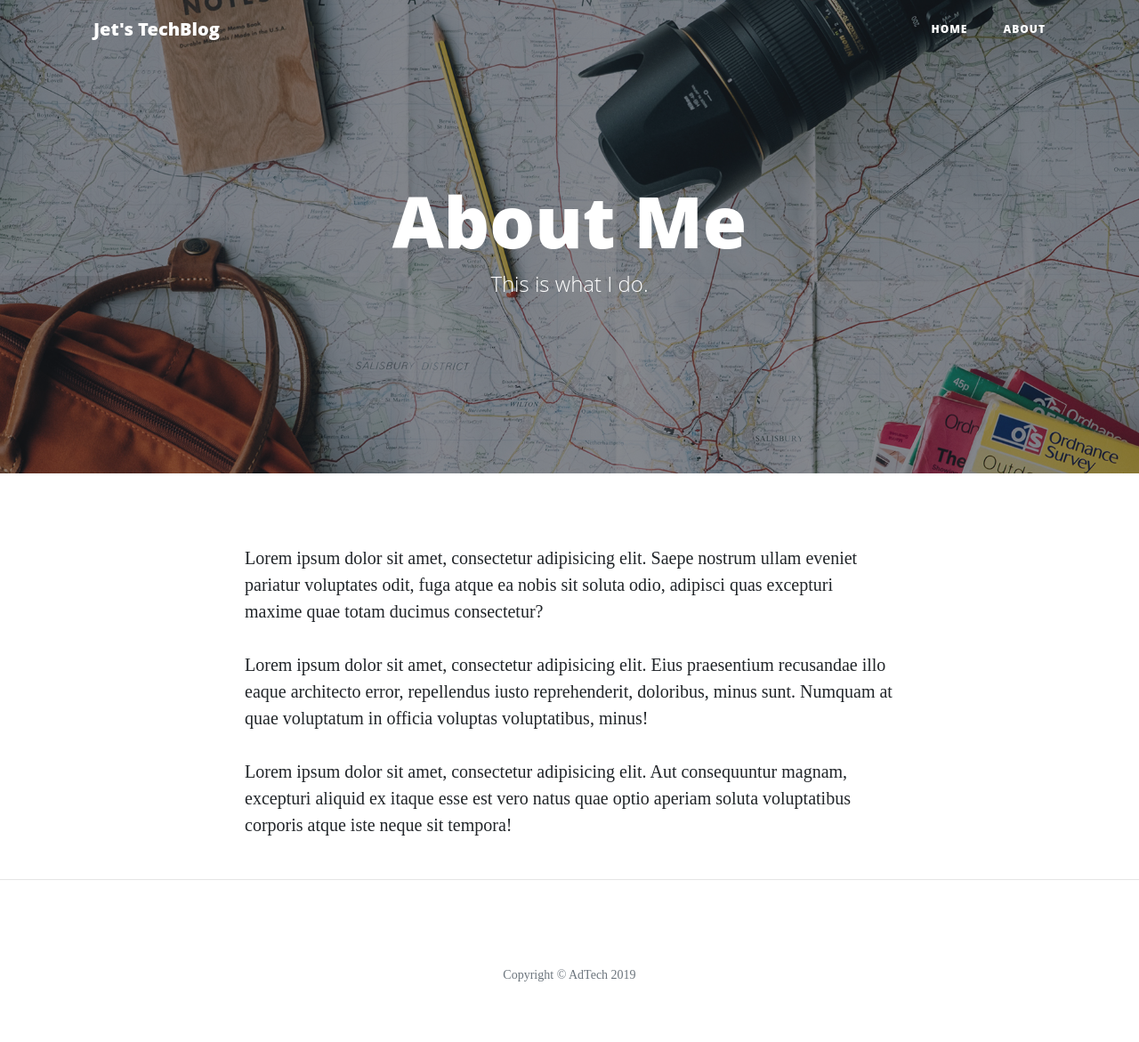
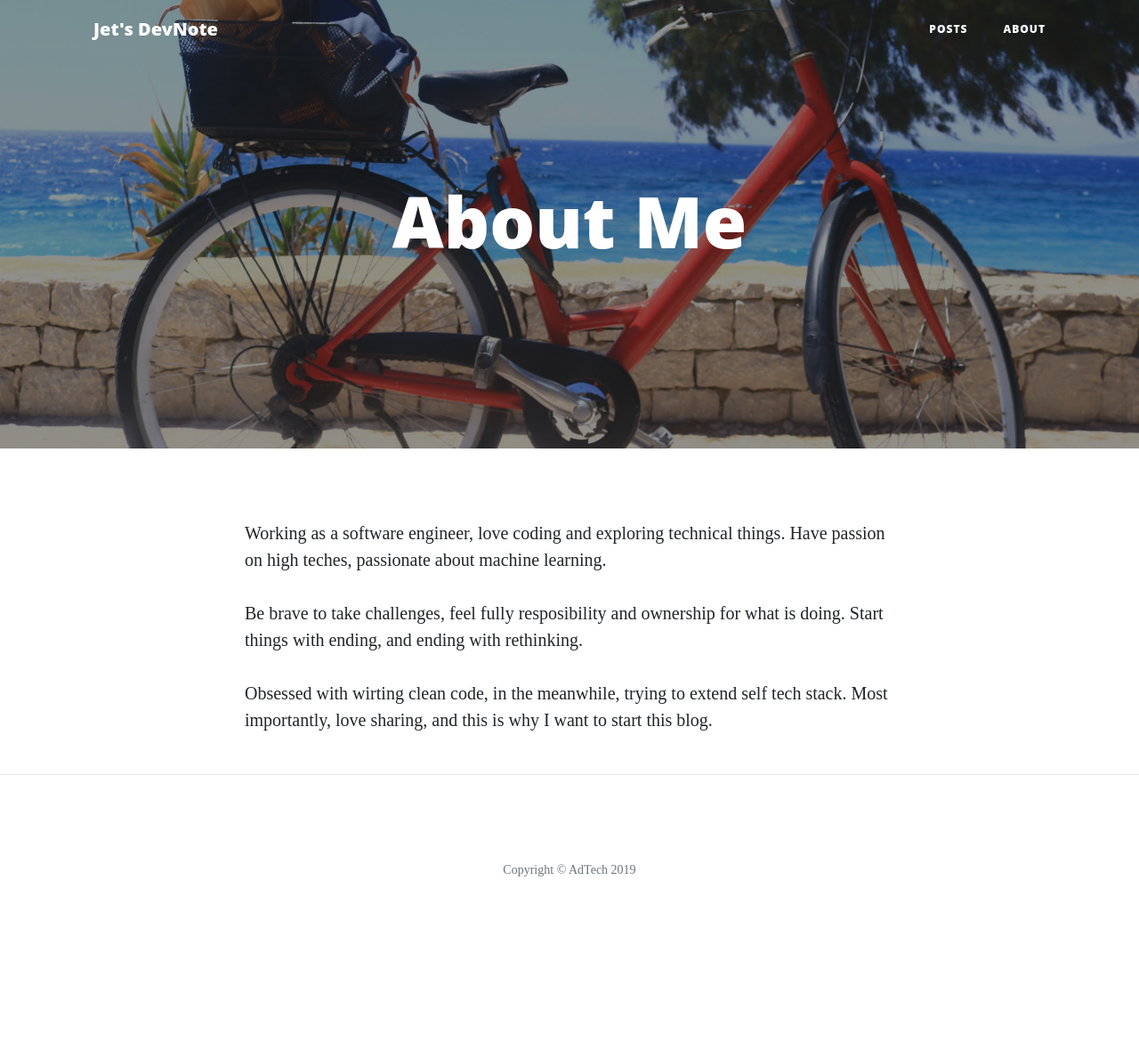
Before and after one commit to ADJet1437/JetBlog, a Flask app: page /about in a window 1280 px wide. Shown: the whole page at 89% size. After the commit the page ends 985 px from the top, so only its background shows below. Run offline with Flask 2, Linux system fonts and the light colour scheme; parts of the project's set-up code (start-up, migrations or seed data) failed here and were passed over; some libraries are stand-ins or nearby versions.

Commit message:
Added imgs, changed about me text, change titles etc.

```diff
--- a/controllers/addpost.py
+++ b/controllers/addpost.py
@@ -18,4 +18,4 @@ def add_post():
   db.session.add(post)
   db.session.commit()
 
-  return redirect(url_for('index'))
+  return redirect(url_for('index_page.index'))
--- a/manager.py
+++ b/manager.py
@@ -10,7 +10,7 @@ def create_all():
 
 
 def main():
-    app.run()
+    app.run(debug=True)
 
 if __name__ == "__main__":
     try:
--- a/templates/about.html
+++ b/templates/about.html
@@ -8,7 +8,7 @@
   <meta name="description" content="">
   <meta name="author" content="">
 
-  <title>Clean Blog - Start Bootstrap Theme</title>
+  <title>Jet's development notes</title>
 
   <!-- Bootstrap core CSS -->
   <link href="{{ url_for('static', filename='bootstrap.min.css')}}" rel="stylesheet">
@@ -23,7 +23,7 @@
   <!-- Navigation -->
   <nav class="navbar navbar-expand-lg navbar-light fixed-top" id="mainNav">
     <div class="container">
-      <a class="navbar-brand" href="/">Jet's TechBlog</a>
+      <a class="navbar-brand" href="#">Jet's DevNote</a>
       <button class="navbar-toggler navbar-toggler-right" type="button" data-toggle="collapse" data-target="#navbarResponsive" aria-controls="navbarResponsive" aria-expanded="false" aria-label="Toggle navigation">
         Menu
         <i class="fas fa-bars"></i>
@@ -31,7 +31,7 @@
       <div class="collapse navbar-collapse" id="navbarResponsive">
         <ul class="navbar-nav ml-auto">
           <li class="nav-item">
-            <a class="nav-link" href="/">Home</a>
+            <a class="nav-link" href="/">Posts</a>
           </li>
           <li class="nav-item">
             <a class="nav-link" href="about">About</a>
@@ -42,14 +42,13 @@
   </nav>
 
   <!-- Page Header -->
-  <header class="masthead" style="background-image: url('{{ url_for('static', filename='img/about-bg.jpg') }}')">
+  <header class="masthead" style="background-image: url('{{ url_for('static', filename='img/about-1.jpg') }}')">
     <div class="overlay"></div>
     <div class="container">
       <div class="row">
         <div class="col-lg-8 col-md-10 mx-auto">
           <div class="page-heading">
             <h1>About Me</h1>
-            <span class="subheading">This is what I do.</span>
           </div>
         </div>
       </div>
@@ -60,9 +59,9 @@
   <div class="container">
     <div class="row">
       <div class="col-lg-8 col-md-10 mx-auto">
-        <p>Lorem ipsum dolor sit amet, consectetur adipisicing elit. Saepe nostrum ullam eveniet pariatur voluptates odit, fuga atque ea nobis sit soluta odio, adipisci quas excepturi maxime quae totam ducimus consectetur?</p>
-        <p>Lorem ipsum dolor sit amet, consectetur adipisicing elit. Eius praesentium recusandae illo eaque architecto error, repellendus iusto reprehenderit, doloribus, minus sunt. Numquam at quae voluptatum in officia voluptas voluptatibus, minus!</p>
-        <p>Lorem ipsum dolor sit amet, consectetur adipisicing elit. Aut consequuntur magnam, excepturi aliquid ex itaque esse est vero natus quae optio aperiam soluta voluptatibus corporis atque iste neque sit tempora!</p>
+        <p>Working as a software engineer, love coding and exploring technical things. Have passion on high teches, passionate about machine learning. </p>
+        <p>Be brave to take challenges, feel fully resposibility and ownership for what is doing. Start things with ending, and ending with rethinking.</p>
+        <p>Obsessed with wirting clean code, in the meanwhile, trying to extend self tech stack. Most importantly, love sharing, and this is why I want to start this blog.</p>
       </div>
     </div>
   </div>
--- a/templates/login.html
+++ b/templates/login.html
@@ -20,7 +20,7 @@
 
 <body>
   <!-- Page Header -->
-  <header class="masthead" style="background-image: url('{{ url_for('static', filename='img/home-bg.jpg') }}')">
+  <header class="masthead" style="background-image: url('{{ url_for('static', filename='img/post-2.jpg') }}')">
     <div class="overlay"></div>
     <div class="container">
       <div class="row">
```
Also changed, not shown: templates/add.html (+4 -4 lines), templates/index.html (+7 -7 lines), templates/layout.html (+4 -4 lines), templates/post.html (+4 -4 lines), db/sqlite3-blog.db, static/img/IMG_7369.jpeg (added), static/img/about-1.jpg (added), static/img/about-2.jpg (added), static/img/home-1.jpeg (added), static/img/home-2.jpg (added), static/img/home-3.jpg (added), static/img/home-4.jpg (added), static/img/post-1.jpeg (added), static/img/post-2.jpg (added).
